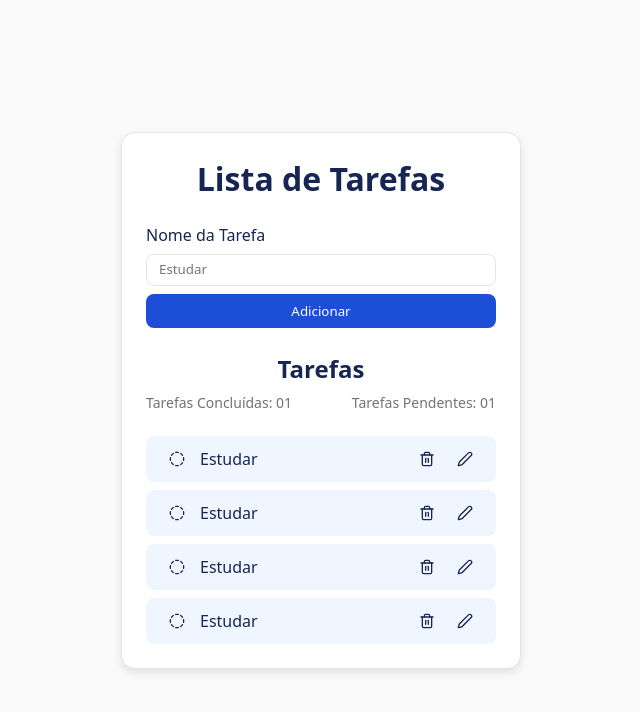
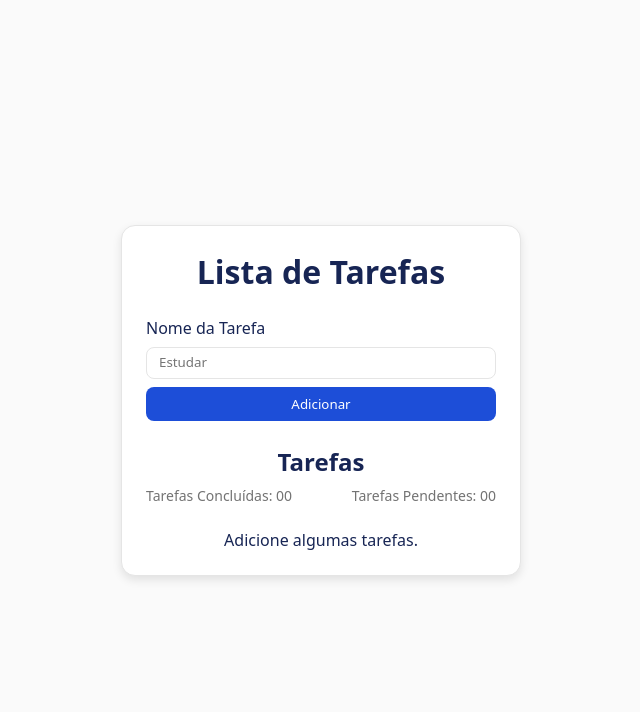
Before and after one commit to andreluizpo/to-do-list, a React (Vite) app: page / in a window 1280 px wide. Shown: the top 712 px of the page, without its empty margins (319-959 px from the left). Built offline with nearby package versions, Linux system fonts and the light colour scheme.

Commit message:
Listando as tarefas adicionadas

```diff
--- a/src/App.tsx
+++ b/src/App.tsx
@@ -1,4 +1,4 @@
-import { CircleDashedIcon, Edit2Icon, Trash2Icon } from "lucide-react";
+import { CircleCheckBigIcon, CircleDashedIcon, Edit2Icon, Trash2Icon } from "lucide-react";
 import { useEffect, useState } from "react";
 
 import "./styles/global.css";
@@ -62,18 +62,31 @@ export function App() {
                                     <h2>Tarefas</h2>
                                 </div>
                                 <div className="task-summary">
-                                    <span>Tarefas Concluídas: 01</span>
-                                    <span>Tarefas Pendentes: 01</span>
+                                    <span>Tarefas Concluídas: 00</span>
+                                    <span>Tarefas Pendentes: 00</span>
                                 </div>
                             </div>
                             <div className="task-content">
                                 <div className="task-list">
-                                    <div className="task-item">
+                                    {tasks.length === 0 && (
+                                        <p style={{ textAlign: "center" }}>Adicione algumas tarefas.</p>
+                                    )}
+                                    {tasks.map((task) => {
+                                        return (
+                                            <div
+                                                key={task.id}
+                                                className="task-item"
+                                                style={task.completed === true ? { opacity: "0.5" } : {}}
+                                            >
                                                 <div className="task-name">
                                                     <button>
+                                                        {task.completed === true ? (
+                                                            <CircleCheckBigIcon />
+                                                        ) : (
                                                             <CircleDashedIcon />
+                                                        )}
                                                     </button>
-                                            Estudar
+                                                    {task.name}
                                                 </div>
                                                 <div className="task-controls">
                                                     <button>
@@ -84,57 +97,8 @@ export function App() {
                                                     </button>
                                                 </div>
                                             </div>
-
-                                    <div className="task-item">
-                                        <div className="task-name">
-                                            <button>
-                                                <CircleDashedIcon />
-                                            </button>
-                                            Estudar
-                                        </div>
-                                        <div className="task-controls">
-                                            <button>
-                                                <Trash2Icon />
-                                            </button>
-                                            <button>
-                                                <Edit2Icon />
-                                            </button>
-                                        </div>
-                                    </div>
-
-                                    <div className="task-item">
-                                        <div className="task-name">
-                                            <button>
-                                                <CircleDashedIcon />
-                                            </button>
-                                            Estudar
-                                        </div>
-                                        <div className="task-controls">
-                                            <button>
-                                                <Trash2Icon />
-                                            </button>
-                                            <button>
-                                                <Edit2Icon />
-                                            </button>
-                                        </div>
-                                    </div>
-
-                                    <div className="task-item">
-                                        <div className="task-name">
-                                            <button>
-                                                <CircleDashedIcon />
-                                            </button>
-                                            Estudar
-                                        </div>
-                                        <div className="task-controls">
-                                            <button>
-                                                <Trash2Icon />
-                                            </button>
-                                            <button>
-                                                <Edit2Icon />
-                                            </button>
-                                        </div>
-                                    </div>
+                                        );
+                                    })}
                                 </div>
                             </div>
                         </div>
```
Lines whose indentation alone changed are shown as unchanged.
